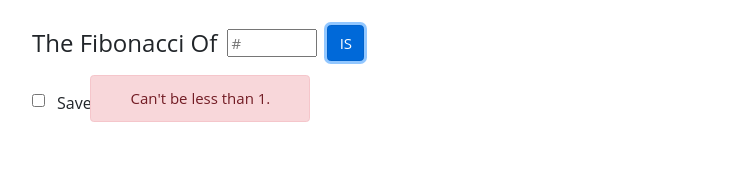
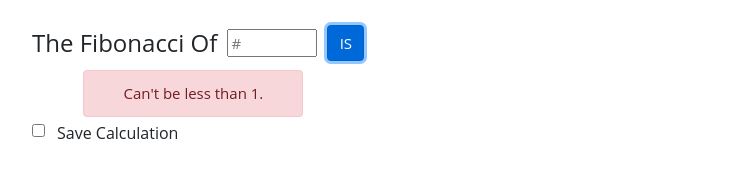
Before and after one commit to Itc-bootcamp-2019/js-project-1-fibonacci-bszuchmacher, a website: page fibonacci.html in a window 1280 px wide. Both pictures are taken after a click on the button "IS". Shown: the part 214-386 px from the top of the page, without its empty margins (96-835 px from the left). Drawn offline with nearby package versions, Linux system fonts and the light colour scheme; no server answers.

Commit message:
Add files via upload
fixed 8.1 for error over 50 box not displaying properly

```diff
--- a/style.css
+++ b/style.css
@@ -63,7 +63,7 @@ h2 {
 .save-calculation {
   display: flex;
   align-items: center;
-  height: 75px;
+  height: 135px;
   margin-bottom: 50px;
 }
 
@@ -79,9 +79,10 @@ h2 {
 .alert {
   display: none;
   width: 220px;
-  margin-left: -88px;
+  margin-left: -95px;
   margin-bottom: 0;
   text-align: center;
+  margin-bottom: 70px;
 }
 
 #fortytooerror {
```
